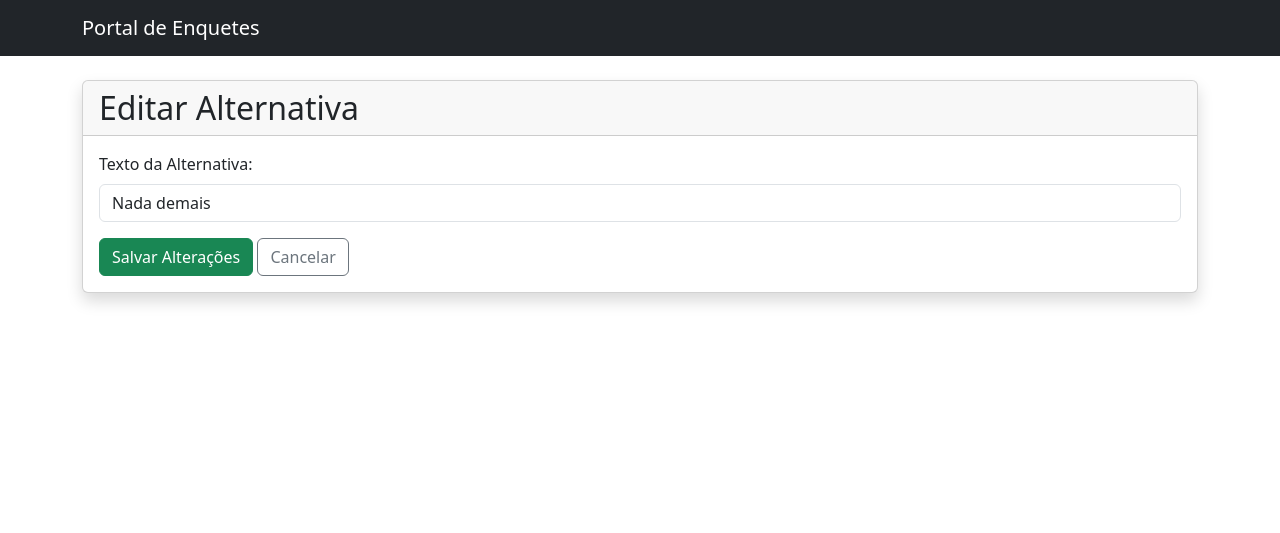
After one commit to Mateus-Nepomuceno/Projeto_Django, a Django app: page /alternativa/1/editar/ in a window 1280 px wide. The commit adds this page. Shown: the top 533 px of the page. Run offline with Django 5.2, Linux system fonts and the light colour scheme; data comes from the database, SQL or seed files in the repository; both versions use the stored data as it was after the commit.

Commit message:
feat: exclusao e edicao de alternativas

```diff
--- a/enquetes/templates/enquetes/base.html
+++ b/enquetes/templates/enquetes/base.html
@@ -8,6 +8,7 @@
         {% block title %} Projeto Enquetes {% endblock %}
     </title>
     <link href="https://cdn.jsdelivr.net/npm/bootstrap@5.3.8/dist/css/bootstrap.min.css" rel="stylesheet" integrity="sha384-sRIl4kxILFvY47J16cr9ZwB07vP4J8+LH7qKQnuqkuIAvNWLzeN8tE5YBujZqJLB" crossorigin="anonymous">
+    <link rel="stylesheet" href="https://cdn.jsdelivr.net/npm/bootstrap-icons@1.13.1/font/bootstrap-icons.min.css">
 </head>
 <body>
     <header>
--- /dev/null
+++ b/enquetes/templates/enquetes/editar_alternativa.html
@@ -0,0 +1,20 @@
+{% extends 'enquetes/base.html' %}
+
+{% block content %}
+<div class="card shadow">
+    <div class="card-header bg-outline-warning text-dark">
+        <h2 class="mb-0">Editar Alternativa</h2>
+    </div>
+    <div class="card-body">
+        <form method="post">
+            {% csrf_token %}
+            <div class="mb-3">
+                <label class="form-label" >Texto da Alternativa:</label>
+                {{ form_alternativa.descricao }}
+            </div>
+            <button type="submit" class="btn btn-success">Salvar Alterações</button>
+            <a href="{% url 'enquetes:detalhe' alternativa.questao.id %}" class="btn btn-outline-secondary">Cancelar</a>
+        </form>
+    </div>
+</div>
+{% endblock %}
--- a/enquetes/urls.py
+++ b/enquetes/urls.py
@@ -9,4 +9,6 @@ urlpatterns = [
     path('<int:questao_id>/voto/', views.voto, name='voto'),
     path('nova/', views.nova_enquete, name='nova_enquete'),
     path('<int:questao_id>/nova_alternativa/', views.nova_alternativa, name='nova_alternativa'),
+    path('alternativa/<int:alternativa_id>/excluir/', views.excluir_alternativa, name='excluir_alternativa'),
+    path('alternativa/<int:alternativa_id>/editar/', views.editar_alternativa, name='editar_alternativa'),
 ]
--- a/enquetes/views.py
+++ b/enquetes/views.py
@@ -72,3 +72,27 @@ def nova_alternativa(request, questao_id):
             form.add_error(None, f"Ocorreu um erro inesperado. {e}")
 
     return redirect('enquetes:detalhe', questao_id=questao.id)
+
+def excluir_alternativa(request, alternativa_id):
+    alternativa = get_object_or_404(Alternativa, pk=alternativa_id)
+    questao_id = alternativa.questao.id
+
+    if request.method == "POST":
+        alternativa.delete()
+
+    return redirect('enquetes:detalhe', questao_id=questao_id)
+
+def editar_alternativa(request, alternativa_id):
+    alternativa = get_object_or_404(Alternativa, pk=alternativa_id)
+    questao = alternativa.questao
+
+    if request.method == "POST":
+        form_alternativa = AlternativaForm(request.POST, instance=alternativa)
+        if form_alternativa.is_valid():
+            form_alternativa.save()
+            return redirect('enquetes:detalhe', questao_id=questao.id)
+    else:
+        form_alternativa = AlternativaForm(instance=alternativa)
+
+    contexto = {'form_alternativa': form_alternativa,'alternativa': alternativa}
+    return render(request, 'enquetes/editar_alternativa.html', contexto)
```
Also changed, not shown: enquetes/templates/enquetes/detalhe.html (+12 -9 lines), db.sqlite3.
